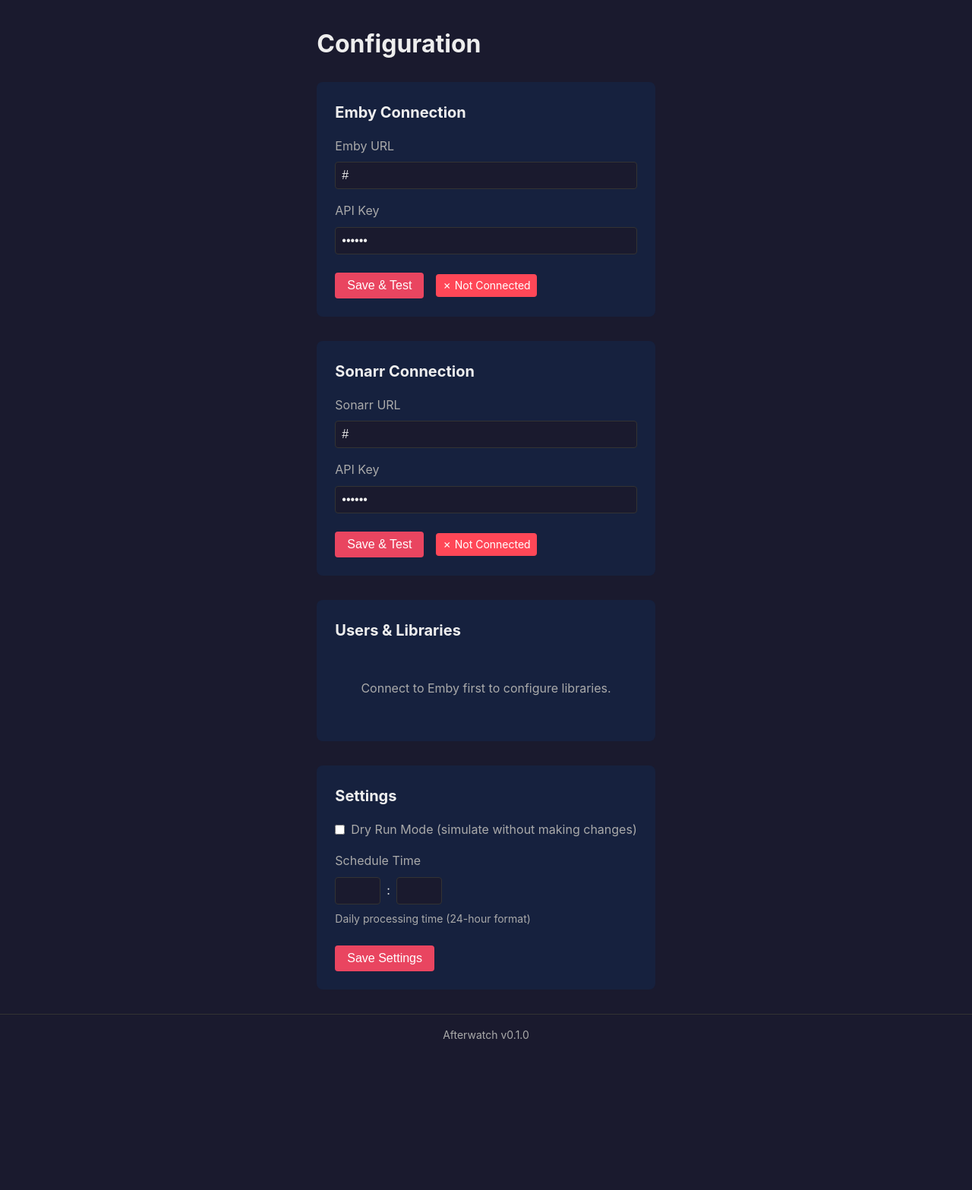
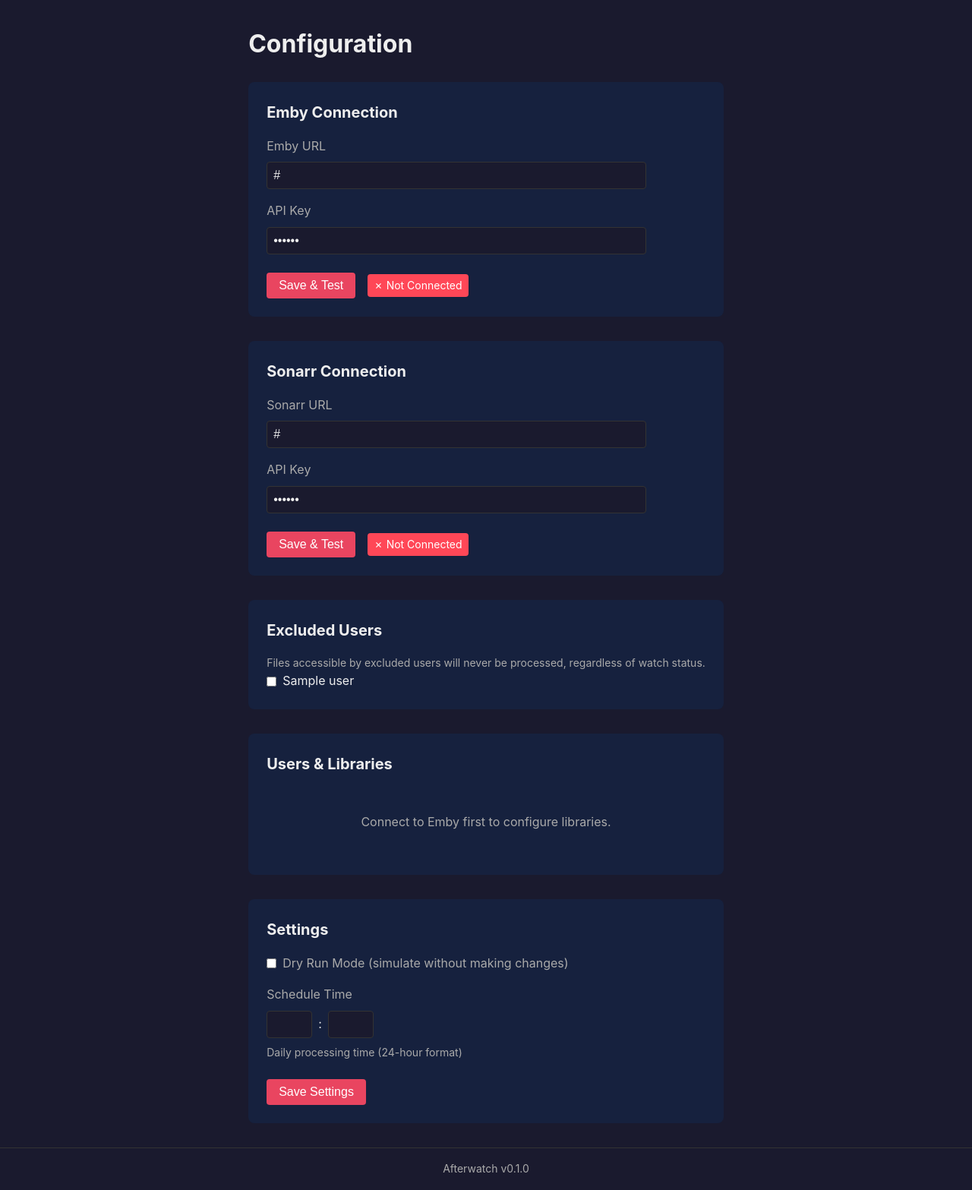
Before and after one commit to richiecoy/afterwatch, a FastAPI app: template app/templates/config.html in a window 1280 px wide. Shown: the part 71-1638 px from the top of the page at 76% size. Before the commit the page ends 1439 px from the top, so only its background shows below. Run offline with FastAPI, Linux system fonts and the light colour scheme; the template is opened without the code that fills it: most values are stand-ins (such as "Sample title", 1, 10 or a date in 2020); parts of the project's set-up code (start-up, migrations or seed data) failed here and were passed over.

Commit message:
Update config.html

```diff
--- a/app/templates/config.html
+++ b/app/templates/config.html
@@ -78,6 +78,32 @@
                 {% endif %}
             </div>
         </form>
+    </section>
+
+    <!-- Excluded Users -->
+    <section class="config-section" x-data="excludedUsers()">
+        <h2>Excluded Users</h2>
+        <p class="help-text">Files accessible by excluded users will never be processed, regardless of watch status.</p>
+
+        {% if users %}
+        <div class="user-list">
+            {% for user in users %}
+            <label class="checkbox-label">
+                <input
+                    type="checkbox"
+                    {% if user.is_excluded %}checked{% endif %}
+                    @change="toggleExcluded('{{ user.id }}')"
+                >
+                {{ user.name }}
+                {% if user.is_excluded %}
+                <span class="status-badge error">Excluded</span>
+                {% endif %}
+            </label>
+            {% endfor %}
+        </div>
+        {% else %}
+        <p class="empty-state">No users synced. Connect to Emby and sync first.</p>
+        {% endif %}
     </section>
 
     <!-- Users & Libraries -->
@@ -186,6 +212,18 @@
 
 {% block scripts %}
 <script>
+function excludedUsers() {
+    return {
+        async toggleExcluded(userId) {
+            try {
+                await fetch(`/config/user/${userId}/toggle-excluded`, { method: 'POST' });
+            } catch (e) {
+                console.error('Failed to toggle excluded:', e);
+            }
+        }
+    }
+}
+
 function libraryConfig() {
     return {
         async toggleLibrary(libraryId) {
```
